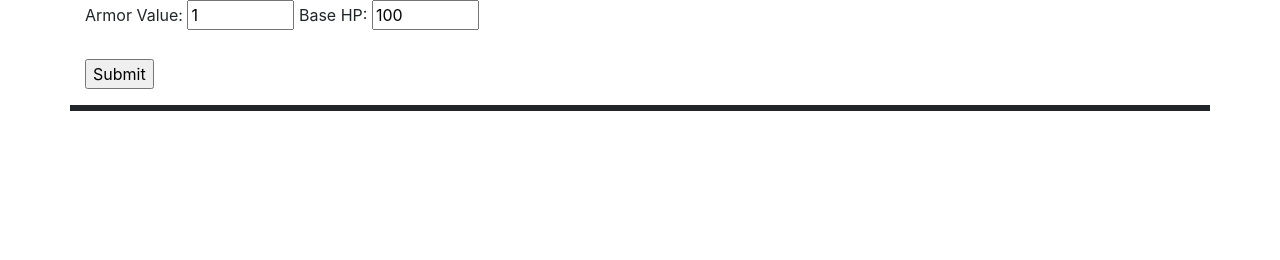
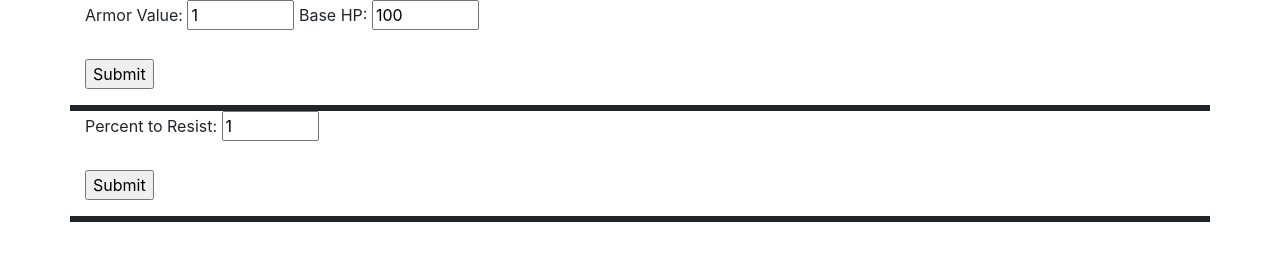
Before and after one commit to balaknightfang/balaknightfang.github.io, a plain HTML site: page Projects/CoC2ArmorCalc/index.html in a window 1280 px wide. Drawn offline with Linux system fonts and the light colour scheme.

Commit message:
added percent to armor version

```diff
--- a/Projects/CoC2ArmorCalc/index.html
+++ b/Projects/CoC2ArmorCalc/index.html
@@ -27,4 +27,20 @@
         </code>
 
     </div>
+
+    <div id="content2" class="container">
+        <form onsubmit="resPrint(); return false;">
+            <label for="resValue">Percent to Resist:</label>
+            <input type="number" id="resValue" min="1" max="100" value="1"></input>
+            <br>
+            <br>
+            <input type="submit"></input>
+        </form>
+        </div>
+        <div id="output2" class="container" style="border-style:solid">
+            <code id="armorNeeded" style="color:blue; background-color:white">
+
+            </code>
+
+        </div>
 </body>
--- a/Projects/CoC2ArmorCalc/main.js
+++ b/Projects/CoC2ArmorCalc/main.js
@@ -10,4 +10,14 @@ const armorPrint = () => {
 
 }
 
+const resPrint = () => {
+    let damageReduction = Number(document.getElementById("resValue").value);
+    let macro2 = `Armor Needed: ${(10000/(100-damageReduction) - 100).toFixed(0)}`;
+
+
+    document.getElementById("armorNeeded").innerHTML = macro2;
+
+
+}
+
 //${document.querySelector('input[name="powerAction"]:checked').value}
```
